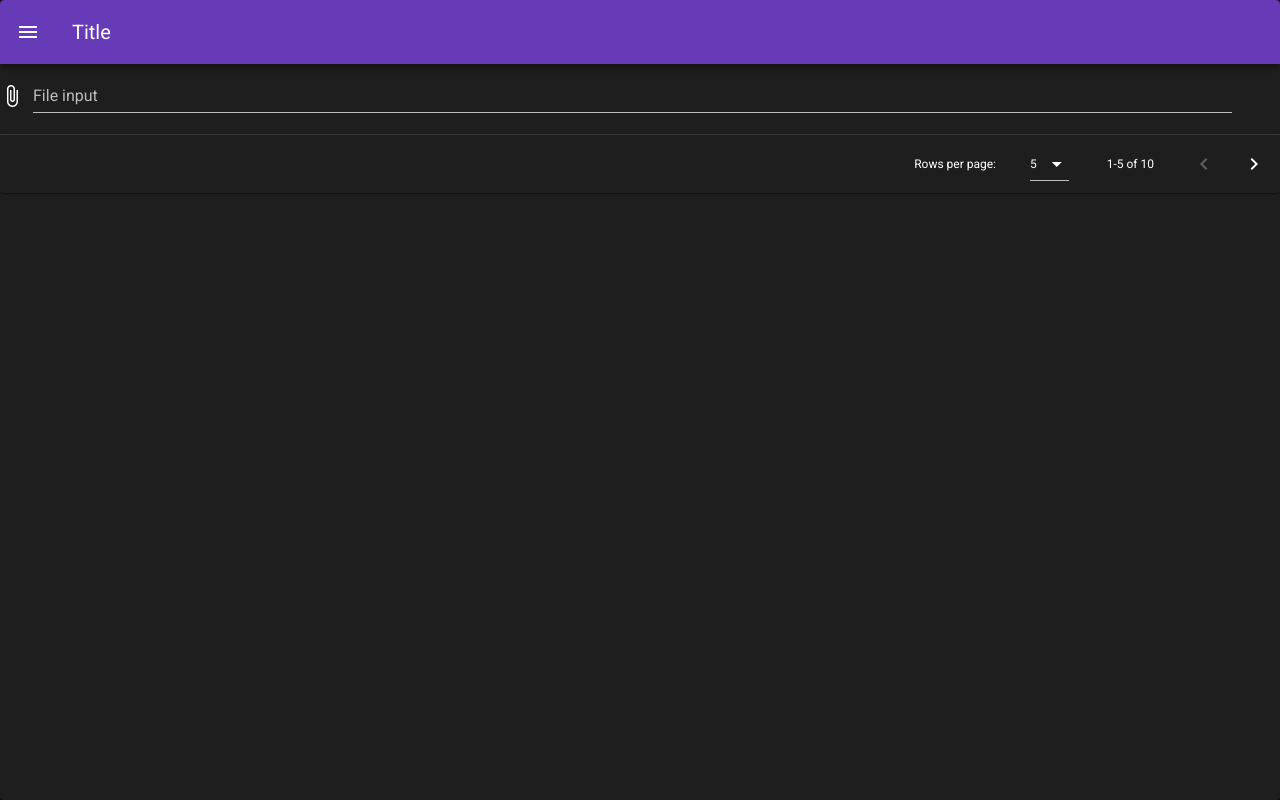
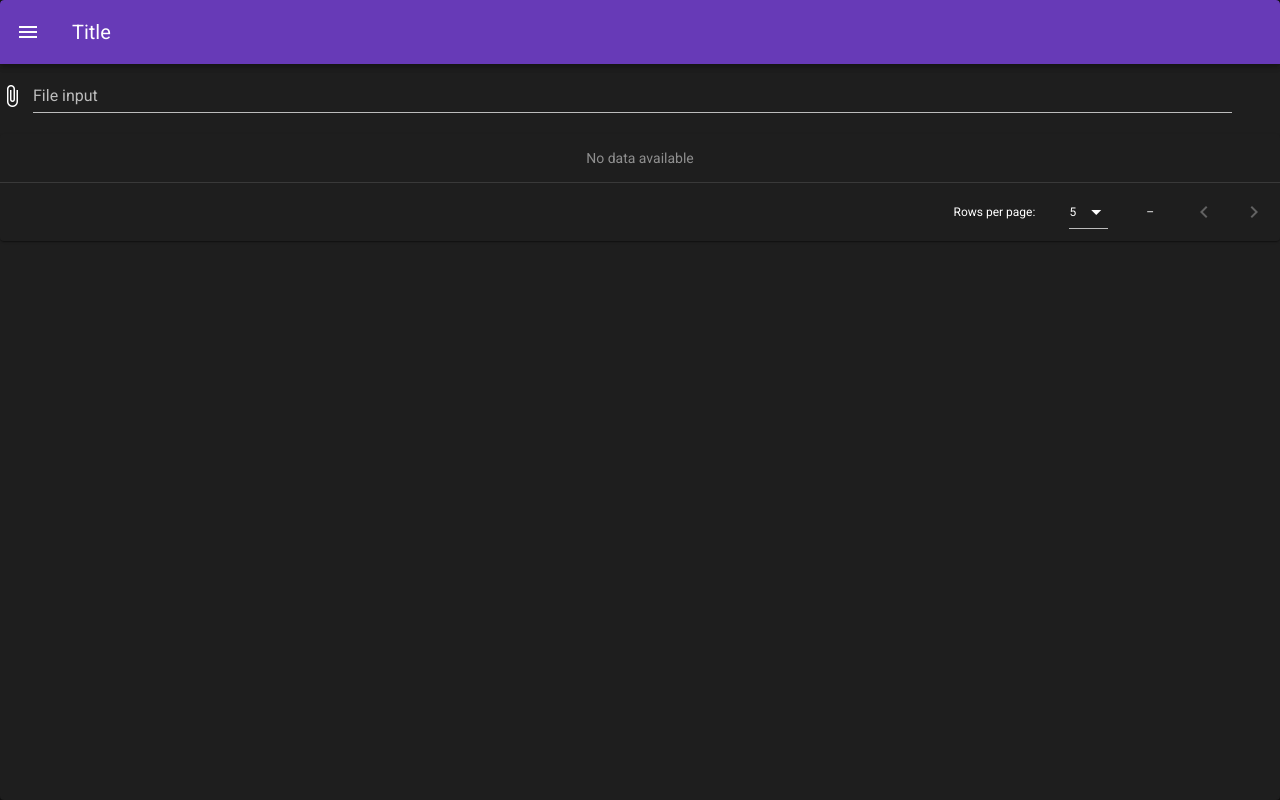
Before and after one commit to JDSalisbury/vue-random-generator, a Vue app: page / in a window 1280 px wide. Built offline with nearby package versions, Linux system fonts and the light colour scheme.

Commit message:
Added csv file to test with, also getting close, but still far.

```diff
--- a/src/views/Home.vue
+++ b/src/views/Home.vue
@@ -21,88 +21,7 @@ export default {
   data() {
     return {
       headers: [],
-      desserts: [
-        {
-          name: 'Frozen Yogurt',
-          calories: 159,
-          fat: 6.0,
-          carbs: 24,
-          protein: 4.0,
-          iron: '1%'
-        },
-        {
-          name: 'Ice cream sandwich',
-          calories: 237,
-          fat: 9.0,
-          carbs: 37,
-          protein: 4.3,
-          iron: '1%'
-        },
-        {
-          name: 'Eclair',
-          calories: 262,
-          fat: 16.0,
-          carbs: 23,
-          protein: 6.0,
-          iron: '7%'
-        },
-        {
-          name: 'Cupcake',
-          calories: 305,
-          fat: 3.7,
-          carbs: 67,
-          protein: 4.3,
-          iron: '8%'
-        },
-        {
-          name: 'Gingerbread',
-          calories: 356,
-          fat: 16.0,
-          carbs: 49,
-          protein: 3.9,
-          iron: '16%'
-        },
-        {
-          name: 'Jelly bean',
-          calories: 375,
-          fat: 0.0,
-          carbs: 94,
-          protein: 0.0,
-          iron: '0%'
-        },
-        {
-          name: 'Lollipop',
-          calories: 392,
-          fat: 0.2,
-          carbs: 98,
-          protein: 0,
-          iron: '2%'
-        },
-        {
-          name: 'Honeycomb',
-          calories: 408,
-          fat: 3.2,
-          carbs: 87,
-          protein: 6.5,
-          iron: '45%'
-        },
-        {
-          name: 'Donut',
-          calories: 452,
-          fat: 25.0,
-          carbs: 51,
-          protein: 4.9,
-          iron: '22%'
-        },
-        {
-          name: 'KitKat',
-          calories: 518,
-          fat: 26.0,
-          carbs: 65,
-          protein: 7,
-          iron: '6%'
-        }
-      ]
+      desserts: []
     };
   },
 
@@ -113,7 +32,7 @@ export default {
         return new Promise((resolve, reject) => {
           let content;
           let headers = [];
-          let lineItems;
+          let lineItems =[];
           const reader = new FileReader();
           reader.onloadend = function(e) {
             let headerLine = e.target.result.split('\n')[0];
@@ -132,9 +51,16 @@ export default {
             lineItemList.shift();
 
             lineItemList.map((listItem) => {
+              console.log(listItem)
+              let createLineitem = {};
               listItem.split(',').map((item) => {
                 console.log(item);
+                headerList.map(header => {
+                  createLineitem[header] = item
+                })
+                console.log(createLineitem)
               });
+              lineItems.push(createLineitem)
             });
 
             content = { headers: headers, lineItems: lineItems };
@@ -148,7 +74,7 @@ export default {
         });
       }
       parseFile(file).then(
-        (result) => (console.log(result), (this.headers = result.headers)),
+        (result) => (console.log(result), (this.headers = result.headers), (this.desserts = result.lineItems)),
         (error) => alert(error)
       );
     }
```
Also changed, not shown: annual-enterprise-survey-2019-financial-year-provisional-csv.csv (added), 2 other files (tests, documents, lock files or other folders).
